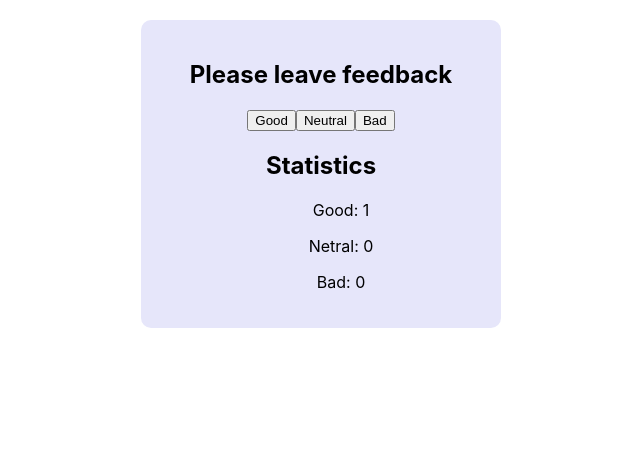
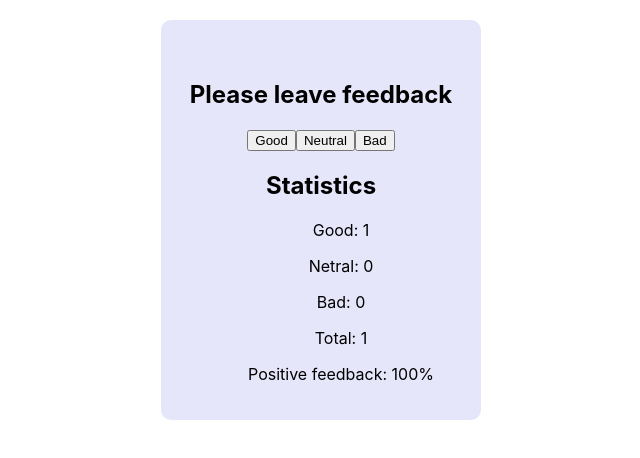
Before and after one commit to serheihimself/goit-react-hw-02-feedback, a React (Create React App) app: page / in a window 1280 px wide. Both pictures are taken after a click on the button "Good". Shown: the top 458 px of the page, without its empty margins (319-959 px from the left). Built offline with nearby package versions, Linux system fonts and the light colour scheme.

Commit message:
final commit

```diff
--- a/src/components/App.jsx
+++ b/src/components/App.jsx
@@ -1,5 +1,8 @@
 import React, { Component } from 'react';
-// import Statistics from './Statisctics';
+import Statistics from './Statisctics';
+import FeedbackOptions from './FeedbackOptions';
+import Section from './Section';
+import Notification from './Notification';
 import { BoxStats } from './Statistics.styles';
 
 class MainClass extends Component {
@@ -13,25 +16,39 @@ class MainClass extends Component {
       [ev]: prevstate[ev] + 1,
     }));
   };
+
+  countTotalFeedback = () => {
+    return this.state.good + this.state.neutral + this.state.bad;
+  };
+
+  countPositiveFeedbackPercentage = () => {
+    return Math.round((this.state.good / this.countTotalFeedback()) * 100) || 0;
+  };
+
   render() {
+    const { good, neutral, bad } = this.state;
+    const total = this.countTotalFeedback();
+    const positivePercentage = this.countPositiveFeedbackPercentage();
     return (
       <BoxStats>
-        <h2>Please leave feedback</h2>
-        <button onClick={() => this.handleState('good')}>Good</button>
-        <button onClick={() => this.handleState('neutral')}>Neutral</button>
-        <button onClick={() => this.handleState('bad')}>Bad</button>
-        <h2>Statistics</h2>
-        <ul style={{ listStyle: 'none' }}>
-          <li>
-            <p>Good: {this.state.good}</p>
-          </li>
-          <li>
-            <p>Netral: {this.state.neutral}</p>
-          </li>
-          <li>
-            <p>Bad: {this.state.bad}</p>
-          </li>
-        </ul>
+        <Section title="Please leave feedback">
+          <FeedbackOptions
+            good={() => this.handleState('good')}
+            neutral={() => this.handleState('neutral')}
+            bad={() => this.handleState('bad')}
+          />
+          {total !== 0 ? (
+            <Statistics
+              good={good}
+              neutral={neutral}
+              bad={bad}
+              total={total}
+              positivePercentage={positivePercentage}
+            />
+          ) : (
+            <Notification message="There is no feedback" />
+          )}
+        </Section>
       </BoxStats>
     );
   }
--- /dev/null
+++ b/src/components/FeedbackOptions.jsx
@@ -0,0 +1,13 @@
+import React from 'react';
+
+function FeedbackOptions({ good, neutral, bad }) {
+  return (
+    <>
+      <button onClick={good}>Good</button>
+      <button onClick={neutral}>Neutral</button>
+      <button onClick={bad}>Bad</button>
+    </>
+  );
+}
+
+export default FeedbackOptions;
--- /dev/null
+++ b/src/components/Notification.jsx
@@ -0,0 +1,6 @@
+import React from 'react';
+
+function Notification({ message }) {
+  return <p>{message}</p>;
+}
+export default Notification;
--- /dev/null
+++ b/src/components/Section.jsx
@@ -0,0 +1,13 @@
+import React from 'react';
+import { BoxStats } from './Statistics.styles';
+
+function Section({ title, children }) {
+  return (
+    <BoxStats>
+      <h2>{title}</h2>
+      {children}
+    </BoxStats>
+  );
+}
+
+export default Section;
--- a/src/components/Statisctics.jsx
+++ b/src/components/Statisctics.jsx
@@ -0,0 +1,28 @@
+import React from 'react';
+
+function Statisctics({ good, neutral, bad, total, positivePercentage }) {
+  return (
+    <>
+      <h2>Statistics</h2>
+      <ul style={{ listStyle: 'none' }}>
+        <li>
+          <p>Good: {good}</p>
+        </li>
+        <li>
+          <p>Netral: {neutral}</p>
+        </li>
+        <li>
+          <p>Bad: {bad}</p>
+        </li>
+        <li>
+          <p>Total: {total}</p>
+        </li>
+        <li>
+          <p>Positive feedback: {positivePercentage}%</p>
+        </li>
+      </ul>
+    </>
+  );
+}
+
+export default Statisctics;
--- a/src/components/Statistics.styles.js
+++ b/src/components/Statistics.styles.js
@@ -4,7 +4,7 @@ export const BoxStats = styled.div`
   width: 320px;
   margin: auto;
   margin-top: 20px;
-  padding: 20px;
+  padding: 10px 0;
   text-align: center;
   background: #e6e6fa;
   border-radius: 10px;
```
